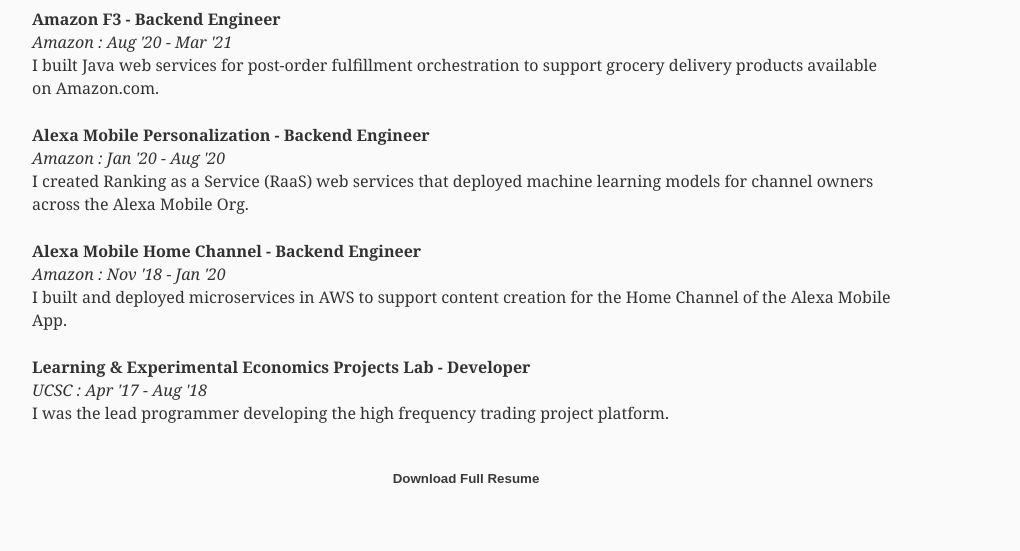
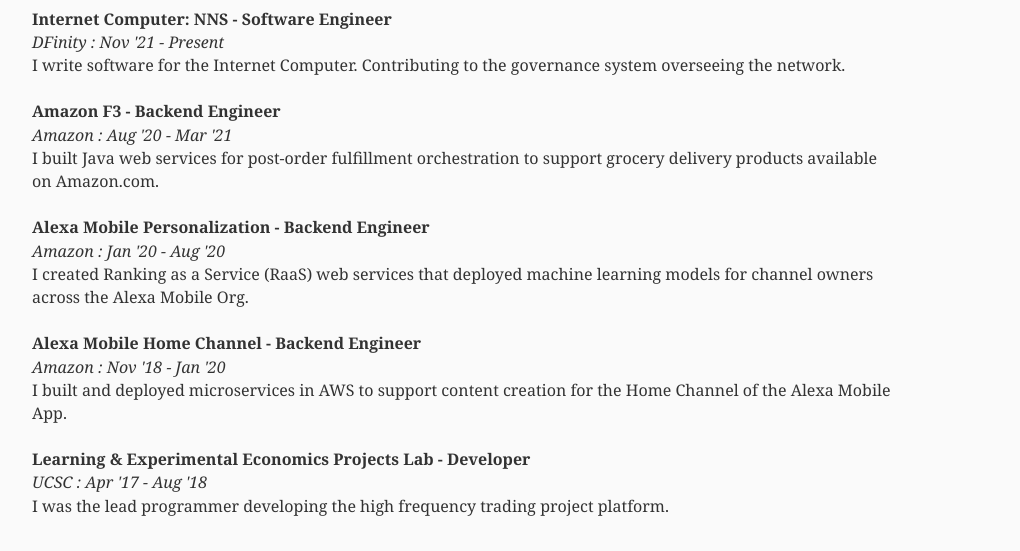
Before and after one commit to DanielThurau/thurau.io, a Gatsby site: page / in a window 1280 px wide. Shown: the part 549-1100 px from the top of the page, without its empty margins (174-1194 px from the left). Built offline with nearby package versions, Linux system fonts and the light colour scheme; Gatsby itself is replaced by a stand-in of ours.

Commit message:
Adding DFinity to my experiences

```diff
--- a/src/pages/index.jsx
+++ b/src/pages/index.jsx
@@ -29,6 +29,12 @@
         </div>
         <div style={{ marginBottom: '4rem' }}>
           <h1>Experience 💻</h1>
+
+          <Experience
+            title="Internet Computer: NNS - Software Engineer"
+            companyTime="DFinity : Nov '21 - Present"
+            description="I write software for the Internet Computer. Contributing to the governance system overseeing the network."
+          />
 
           <Experience
             title="Amazon F3 - Backend Engineer"
```
